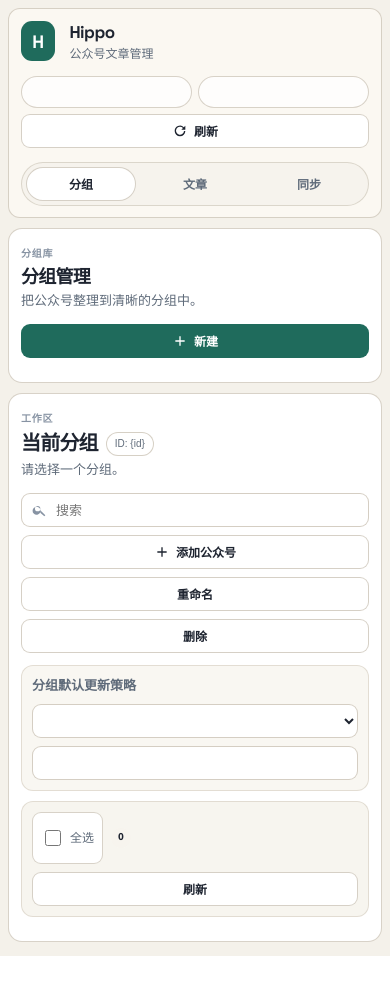
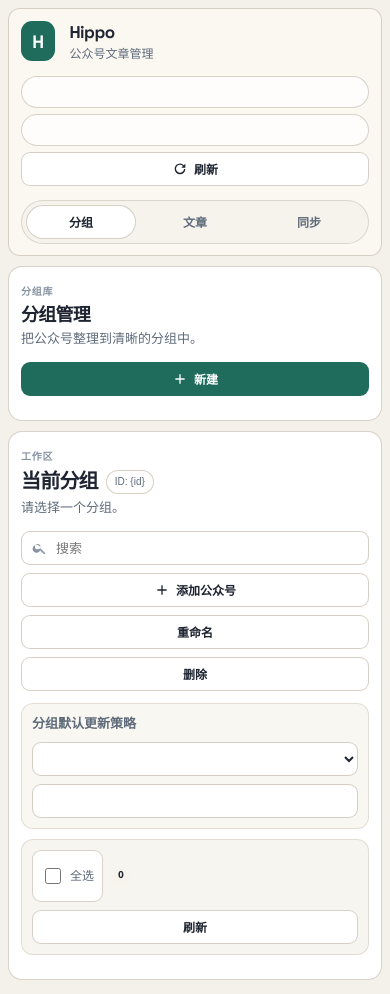
Before and after one commit to sunnysab/hippo, a FastAPI app: page / in a window 390 px wide. Before the commit the page ends 956 px from the top, so only its background shows below. Run offline with FastAPI, Linux system fonts and the light colour scheme; data that the repository does not hold is empty; parts of the project's set-up code (start-up, migrations or seed data) failed here and were passed over; some libraries are stand-ins or nearby versions.

Commit message:
style: simplify mobile chrome and flow
- remove sticky mobile topbar behavior

- relax group list constraints and improve mobile scroll targets

```diff
--- a/static/articles.css
+++ b/static/articles.css
@@ -537,6 +537,11 @@
     overflow: visible;
   }
 
+  .article-list,
+  .article-preview {
+    scroll-margin-top: 12px;
+  }
+
   .article-list-scroll {
     max-height: none;
     overflow: visible;
@@ -577,6 +582,10 @@
     min-width: 0;
   }
 
+  .article-preview-toolbar .icon-btn {
+    flex: 0 0 34px;
+  }
+
   .article-preview-title-row,
   .article-preview-meta {
     flex-direction: column;
--- a/static/common.css
+++ b/static/common.css
@@ -531,7 +531,8 @@ body {
   }
 
   .topbar {
-    top: 8px;
+    position: static;
+    top: auto;
     flex-direction: column;
     align-items: flex-start;
     border-radius: 12px;
@@ -560,7 +561,7 @@ body {
   .top-actions {
     width: 100%;
     display: grid;
-    grid-template-columns: repeat(2, minmax(0, 1fr));
+    grid-template-columns: 1fr;
     gap: 6px;
   }
 
@@ -573,7 +574,6 @@ body {
   }
 
   #btn-refresh {
-    grid-column: 1 / -1;
     width: 100%;
   }
 
--- a/static/groups.css
+++ b/static/groups.css
@@ -493,7 +493,7 @@
   }
 
   .groups-sidebar .group-list {
-    max-height: 28vh;
+    max-height: none;
   }
 
   .groups-sidebar-header .btn,
@@ -505,6 +505,10 @@
   .groups-sidebar-header,
   .groups-main-header {
     width: 100%;
+  }
+
+  .groups-main {
+    scroll-margin-top: 12px;
   }
 
   .group-actions > * {
```
